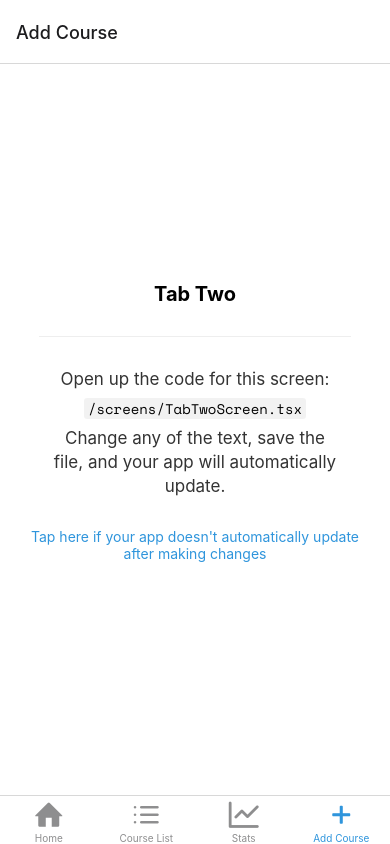
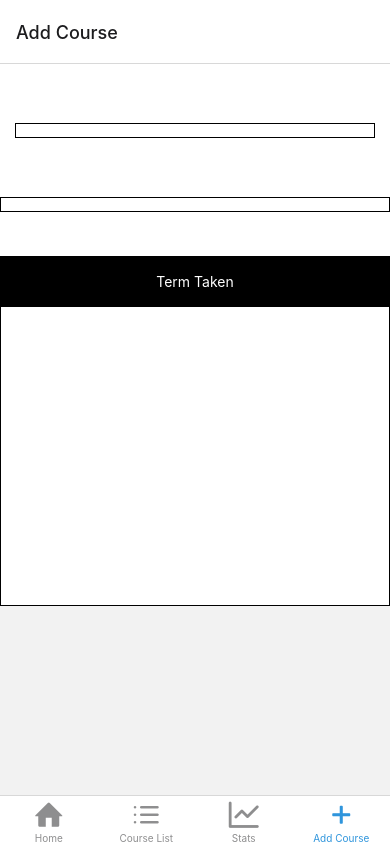
Before and after one commit to JoshSkim/csesoc-competiton, a React Native app: screen /AddCourse in a window 390 px wide. Built offline with nearby package versions, Linux system fonts and the light colour scheme; what expo-linking would draw is missing.

Commit message:
Tried implementing add course page

```diff
--- /dev/null
+++ b/components/Dropdown.tsx
@@ -0,0 +1,114 @@
+import React, { FC, ReactElement, useRef, useState } from 'react';
+import {
+  FlatList,
+  StyleSheet,
+  Text,
+  TouchableOpacity,
+  Modal,
+  View,
+} from 'react-native';
+
+interface Props {
+  label: string;
+  data: Array<{ label: string; value: string }>;
+  onSelect: (item: { label: string; value: string }) => void;
+}
+
+const Dropdown: FC<Props> = ({ label, data, onSelect }) => {
+  const DropdownButton = useRef();
+  const [visible, setVisible] = useState(false);
+  const [selected, setSelected] = useState(undefined);
+  const [dropdownTop, setDropdownTop] = useState(0);
+
+  const toggleDropdown = (): void => {
+    visible ? setVisible(false) : openDropdown();
+  };
+
+  const openDropdown = (): void => {
+    DropdownButton.current.measure((_fx: number, _fy: number, _w: number, h: number, _px: number, py: number) => {
+      setDropdownTop(py + h);
+    });
+    setVisible(true);
+  };
+
+  const onItemPress = (item: any): void => {
+    setSelected(item);
+    onSelect(item);
+    setVisible(false);
+  };
+
+  const renderItem = ({ item }: any): ReactElement<any, any> => (
+    <TouchableOpacity style={styles.item} onPress={() => onItemPress(item)}>
+      <Text>{item.label}</Text>
+    </TouchableOpacity>
+  );
+
+  const renderDropdown = (): ReactElement<any, any> => {
+    return (
+      <Modal visible={visible} transparent animationType="none">
+        <TouchableOpacity
+          style={styles.overlay}
+          onPress={() => setVisible(false)}
+        >
+          <View style={[styles.dropdown, { top: dropdownTop }]}>
+            <FlatList
+              data={data}
+              renderItem={renderItem}
+              keyExtractor={(item, index) => index.toString()}
+            />
+          </View>
+        </TouchableOpacity>
+      </Modal>
+    );
+  };
+
+  return (
+    <TouchableOpacity
+      ref={DropdownButton}
+      style={styles.button}
+      onPress={toggleDropdown}
+    >
+      {renderDropdown()}
+      <Text style={styles.buttonText}>
+        {(!!selected && selected.label) || label}
+      </Text>
+    </TouchableOpacity>
+  );
+};
+
+const styles = StyleSheet.create({
+  button: {
+    flexDirection: 'row',
+    alignItems: 'center',
+    backgroundColor: 'black',
+    height: 50,
+    zIndex: 1,
+  },
+  buttonText: {
+    flex: 1,
+    textAlign: 'center',
+    color: "white",
+  },
+
+  dropdown: {
+    position: 'absolute',
+    backgroundColor: 'white',
+    width: '100%',
+    shadowColor: 'black',
+    shadowRadius: 0,
+    shadowOffset: { height: 4, width: 0 },
+    shadowOpacity: 0.5,
+  },
+  overlay: {
+    width: '100%',
+    height: '100%',
+
+  },
+  item: {
+    paddingHorizontal: 10,
+    paddingVertical: 10,
+    borderBottomWidth: 1,
+  },
+});
+
+export default Dropdown;
--- a/components/courseTile/styles.ts
+++ b/components/courseTile/styles.ts
@@ -2,8 +2,8 @@ import { StyleSheet } from "react-native";
 
 const styles = StyleSheet.create({
   container: {
-    width: 150,
-    height: 150,
+    width: 130,
+    height: 130,
     margin: 10,
     backgroundColor: "#68a0cf",
     borderRadius: 10,
--- a/navigation/index.tsx
+++ b/navigation/index.tsx
@@ -20,7 +20,7 @@ import Home from "../screens/Home";
 import ModalScreen from "../screens/ModalScreen";
 import NotFoundScreen from "../screens/NotFoundScreen";
 import TabOneScreen from "../screens/TabOneScreen";
-import TabTwoScreen from "../screens/TabTwoScreen";
+import AddCourse from "../screens/AddCourse";
 import {
   RootStackParamList,
   RootTabParamList,
@@ -102,7 +102,7 @@ function BottomTabNavigator() {
       />
       <BottomTab.Screen
         name="CourseList"
-        component={TabTwoScreen}
+        component={AddCourse}
         options={{
           title: "Course List",
           tabBarIcon: ({ color }) => (
@@ -117,7 +117,7 @@ function BottomTabNavigator() {
       />
       <BottomTab.Screen
         name="Stats"
-        component={TabTwoScreen}
+        component={AddCourse}
         options={{
           title: "Stats",
           tabBarIcon: ({ color }) => (
@@ -132,7 +132,7 @@ function BottomTabNavigator() {
       />
       <BottomTab.Screen
         name="AddCourse"
-        component={TabTwoScreen}
+        component={AddCourse}
         options={{
           title: "Add Course",
           tabBarIcon: ({ color }) => (
--- a/package.json
+++ b/package.json
@@ -31,6 +31,7 @@
     "react-dom": "18.0.0",
     "react-native": "0.69.5",
     "react-native-safe-area-context": "4.3.1",
+    "react-native-elements": "^3.4.2",
     "react-native-screens": "~3.15.0",
     "react-native-web": "~0.18.7"
   },
--- /dev/null
+++ b/screens/AddCourse.tsx
@@ -0,0 +1,104 @@
+import { SafeAreaView, StyleSheet, ScrollView, TextInput } from 'react-native';
+import React, { FC, useState } from 'react';
+import EditScreenInfo from '../components/EditScreenInfo';
+import { Text, View } from '../components/Themed';
+import Dropdown from '../components/Dropdown';
+
+const AddCourse = () => {
+
+  const [selected, setSelected] = useState(undefined);
+  const data = [
+    { label: 'One', value: '1' },
+    { label: 'Two', value: '2' },
+    { label: 'Three', value: '3' },
+    { label: 'Four', value: '4' },
+    { label: 'Five', value: '5' },
+  ];
+
+  return (
+    <View style={styles.container}>
+      <ScrollView showsVerticalScrollIndicator={false}
+    style={styles.scrollView}>
+    <SafeAreaView>
+
+    <Text style={styles.title}>Course Code</Text>
+      <TextInput
+        style={styles.input1}
+        placeholder="Course Code"
+        keyboardType="default"
+        autoCapitalize='characters'
+        maxLength= '8'
+      />
+    <Text style={styles.title}>Course Name</Text>
+      <TextInput
+        style={styles.input2}
+        placeholder="Course Name"
+        keyboardType="default"
+        autoCapitalize='characters'
+        maxLength= '100'
+      />
+    <Text style={styles.title}>Term Taken</Text>
+      <Dropdown
+        label="Term Taken"
+        data={data}
+        onSelect={setSelected}
+        />
+      <TextInput
+        style={styles.input4}
+        placeholder="Mark"
+        keyboardType="default"
+        autoCapitalize='characters'
+        maxLength= '8'
+      />
+    </SafeAreaView>
+    </ScrollView>
+    </View>
+  );
+};
+
+const styles = StyleSheet.create({
+  title: {
+    margin: 10,
+    fontSize: 20,
+    color: "white",
+  },
+  scrollView: {
+    marginHorizontal: 0,
+  },
+  input1: {
+    color: "white",
+    height: 15,
+    margin: 15,
+    borderWidth: 1,
+    padding: 0,
+  },
+  input2: {
+    color: "white",
+    height: 15,
+    margin: 0,
+    borderWidth: 1,
+    padding: 0,
+    textAlign: 'center',
+  },
+  input3: {
+    color: "white",
+    height: 180,
+    margin: 0,
+    borderWidth: 1,
+    padding: 0,
+    textAlign: 'center',
+  },
+  input4: {
+    color: "white",
+    height: 300,
+    margin: 0,
+    borderWidth: 1,
+    padding: 0,
+    textAlign: 'center',
+  },
+  scrollView: {
+    marginHorizontal: 0,
+  },
+});
+
+export default AddCourse;
--- a/screens/Home.tsx
+++ b/screens/Home.tsx
@@ -19,26 +19,6 @@ const data = {
     },
     {
       id: "3",
-      courseName: "Data Structure and Algorithm",
-      courseCode: "COMP2521",
-    },
-    {
-      id: "4",
-      courseName: "Data Structure and Algorithm",
-      courseCode: "COMP2521",
-    },
-    {
-      id: "5",
-      courseName: "Data Structure and Algorithm",
-      courseCode: "COMP2521",
-    },
-    {
-      id: "6",
-      courseName: "Data Structure and Algorithm",
-      courseCode: "COMP2521",
-    },
-    {
-      id: "7",
       courseName: "Data Structure and Algorithm",
       courseCode: "COMP2521",
     },
--- a/screens/TabTwoScreen.tsx
+++ /dev/null
@@ -1,31 +0,0 @@
-import { StyleSheet } from 'react-native';
-
-import EditScreenInfo from '../components/EditScreenInfo';
-import { Text, View } from '../components/Themed';
-
-export default function TabTwoScreen() {
-  return (
-    <View style={styles.container}>
-      <Text style={styles.title}>Tab Two</Text>
-      <View style={styles.separator} lightColor="#eee" darkColor="rgba(255,255,255,0.1)" />
-      <EditScreenInfo path="/screens/TabTwoScreen.tsx" />
-    </View>
-  );
-}
-
-const styles = StyleSheet.create({
-  container: {
-    flex: 1,
-    alignItems: 'center',
-    justifyContent: 'center',
-  },
-  title: {
-    fontSize: 20,
-    fontWeight: 'bold',
-  },
-  separator: {
-    marginVertical: 30,
-    height: 1,
-    width: '80%',
-  },
-});
```
